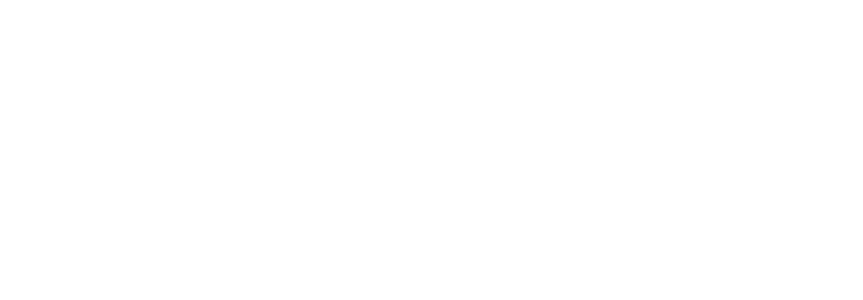
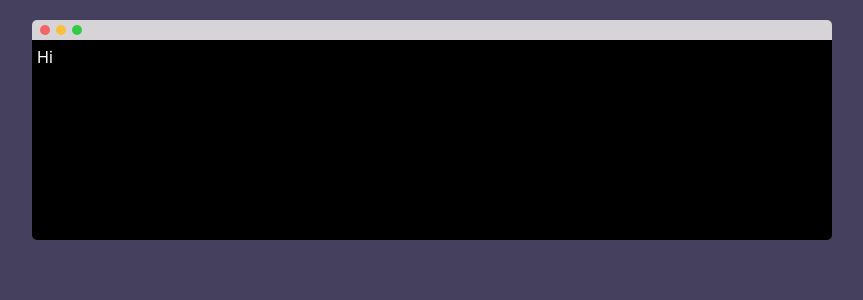
Before and after one commit to KirstyWright/personal-website, a Nuxt app: page / in a window 1280 px wide. Shown: the top 300 px of the page, without its empty margins (208-1071 px from the left). Built offline with nearby package versions, Linux system fonts and the light colour scheme.

Commit message:
Started terminal window

```diff
--- /dev/null
+++ b/components/Console.vue
@@ -0,0 +1,66 @@
+<template lang="html">
+    <div class='terminal'>
+        <div class="terminal__header">
+            <div class="terminal__header__button-container">
+                <div class="terminal__header-button terminal__header-button--red"></div>
+                <div class="terminal__header-button terminal__header-button--yellow"></div>
+                <div class="terminal__header-button"></div>
+            </div>
+        </div>
+        <div class="terminal__body">
+            <p>Hi</p>
+        </div>
+    </div>
+</template>
+
+<script>
+export default {
+}
+</script>
+
+<style lang="css">
+.terminal {
+    width:800px;
+    height:300px;
+    margin:20px auto;
+}
+
+.terminal__header {
+    background-color: #d6d4d7;
+    width:100%;
+    height:20px;
+    border-top-left-radius: 5px;
+    border-top-right-radius: 5px;
+    position: relative;
+}
+
+.terminal__header__button-container{
+    height:100%;
+    padding:5px;
+}
+
+.terminal__header-button {
+    width: 10px;
+    height: 10px;
+    border-radius: 5px;
+    background-color: #34ca46;
+    float:left;
+    margin: 0 3px;
+}
+
+.terminal__header-button--yellow {
+    background-color: #fabf3c;
+}
+
+.terminal__header-button--red {
+    background-color: #f26465;
+}
+
+.terminal__body {
+    background-color: #000000;
+    min-height:200px;
+    padding:5px;
+    border-bottom-left-radius: 5px;
+    border-bottom-right-radius: 5px;
+}
+</style>
--- a/layouts/default.vue
+++ b/layouts/default.vue
@@ -3,5 +3,8 @@
 </template>
 
 <style>
-
+html, body {
+    background-color: #45405e;
+    color: #fff;
+}
 </style>
--- a/nuxt.config.js
+++ b/nuxt.config.js
@@ -14,8 +14,8 @@ module.exports = {
             { rel: 'stylesheet', href: 'https://maxcdn.bootstrapcdn.com/bootstrap/4.0.0/css/bootstrap.min.css', integrity: 'sha384-Gn5384xqQ1aoWXA+058RXPxPg6fy4IWvTNh0E263XmFcJlSAwiGgFAW/dAiS6JXm', crossorigin: 'anonymous' }
         ],
         script: [
-            { type: 'application/javascript', src: 'https://code.jquery.com/jquery-3.2.1.slim.min.js', integrity: 'sha384-KJ3o2DKtIkvYIK3UENzmM7KCkRr/rE9/Qpg6aAZGJwFDMVNA/GpGFF93hXpG5KkN', crossorigin: 'anonymous' }
-            { type: 'application/javascript', src: 'https://cdnjs.cloudflare.com/ajax/libs/popper.js/1.12.9/umd/popper.min.js', integrity: 'sha384-ApNbgh9B+Y1QKtv3Rn7W3mgPxhU9K/ScQsAP7hUibX39j7fakFPskvXusvfa0b4Q', crossorigin: 'anonymous' }
+            { type: 'application/javascript', src: 'https://code.jquery.com/jquery-3.2.1.slim.min.js', integrity: 'sha384-KJ3o2DKtIkvYIK3UENzmM7KCkRr/rE9/Qpg6aAZGJwFDMVNA/GpGFF93hXpG5KkN', crossorigin: 'anonymous' },
+            { type: 'application/javascript', src: 'https://cdnjs.cloudflare.com/ajax/libs/popper.js/1.12.9/umd/popper.min.js', integrity: 'sha384-ApNbgh9B+Y1QKtv3Rn7W3mgPxhU9K/ScQsAP7hUibX39j7fakFPskvXusvfa0b4Q', crossorigin: 'anonymous' },
             { type: 'application/javascript', src: 'https://maxcdn.bootstrapcdn.com/bootstrap/4.0.0/js/bootstrap.min.js', integrity: 'sha384-JZR6Spejh4U02d8jOt6vLEHfe/JQGiRRSQQxSfFWpi1MquVdAyjUar5+76PVCmYl', crossorigin: 'anonymous' }
         ]
     },
--- a/pages/index.vue
+++ b/pages/index.vue
@@ -1,10 +1,16 @@
 <template>
     <section class="container">
+        <Console />
     </section>
 </template>
 
 <script>
 
+import Console from '~/components/Console.vue'
+
 export default {
+    components: {
+        Console
+    }
 }
 </script>
```
